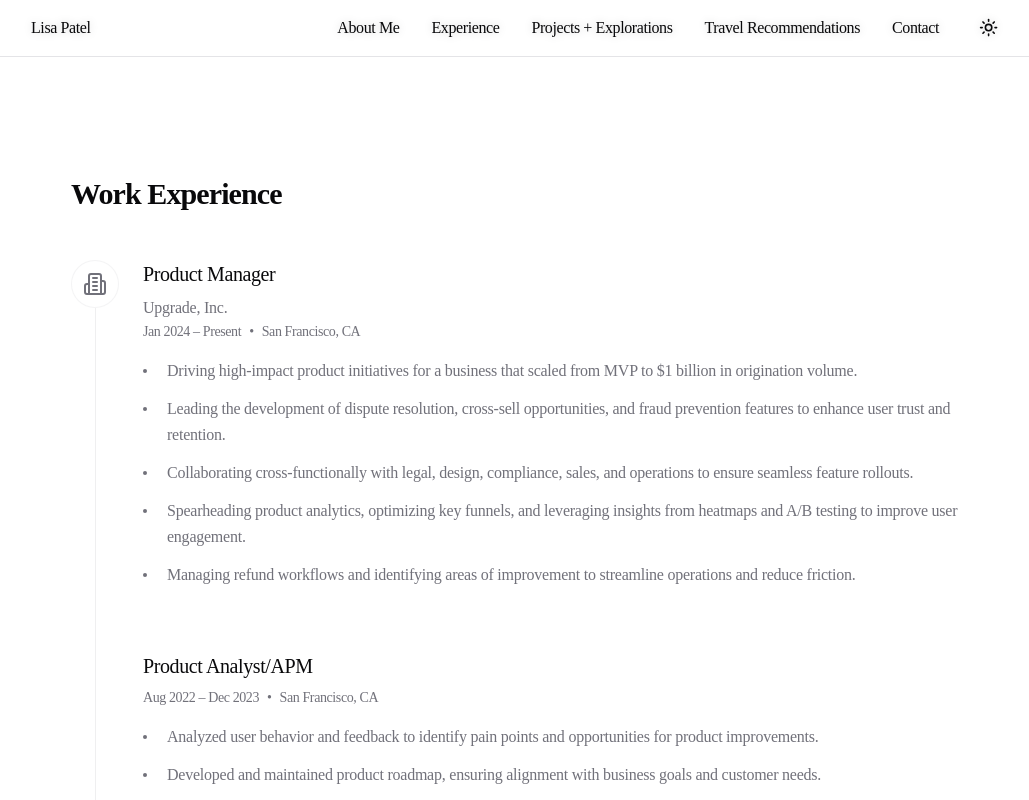
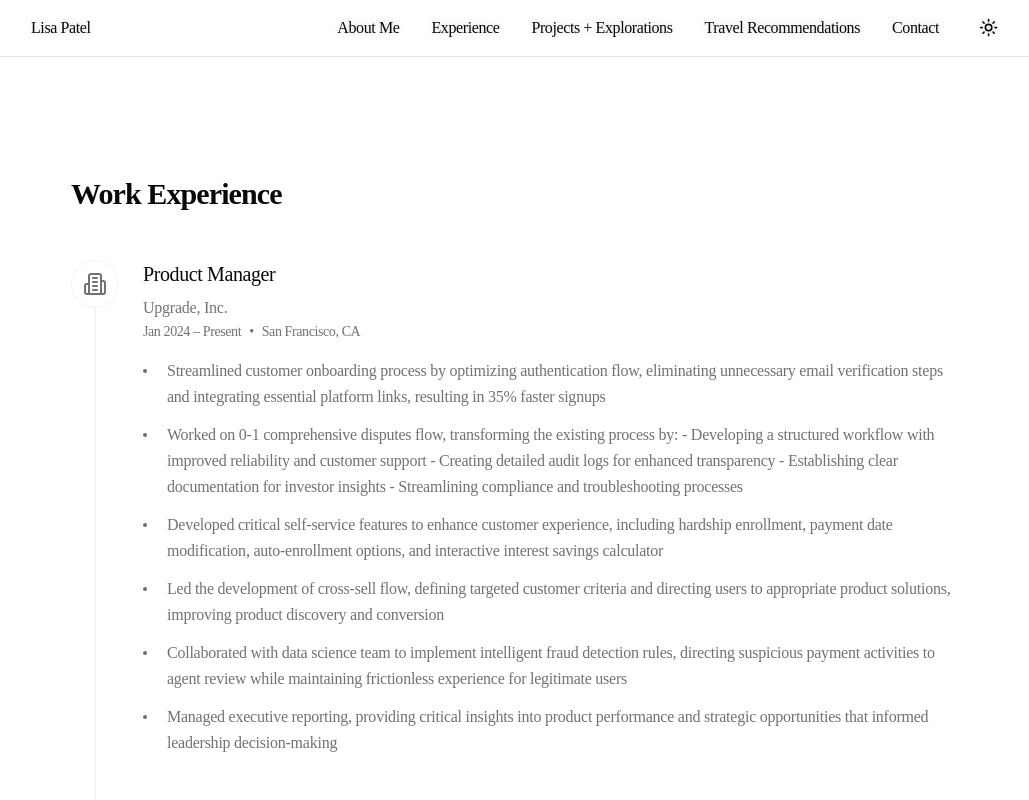
Before and after one commit to lisaapatel/LisaP, a Next.js app: page /experience in a window 1280 px wide. Shown: the top 800 px of the page, without its empty margins (121-1150 px from the left). Built offline with nearby package versions, Linux system fonts and the light colour scheme.

Commit message:
Resolved conflicts

```diff
--- a/data/experience.ts
+++ b/data/experience.ts
@@ -7,15 +7,16 @@ export const EXPERIENCE: Experience[] = [
     location: "San Francisco, CA",
     period: "Jan 2024 – Present",
     description: [
-      "Driving high-impact product initiatives for a business that scaled from MVP to $1 billion in origination volume.",
-      "Leading the development of dispute resolution, cross-sell opportunities, and fraud prevention features to enhance user trust and retention.",
-      "Collaborating cross-functionally with legal, design, compliance, sales, and operations to ensure seamless feature rollouts.",
-      "Spearheading product analytics, optimizing key funnels, and leveraging insights from heatmaps and A/B testing to improve user engagement.",
-      "Managing refund workflows and identifying areas of improvement to streamline operations and reduce friction."
+      "Streamlined customer onboarding process by optimizing authentication flow, eliminating unnecessary email verification steps and integrating essential platform links, resulting in 35% faster signups",
+      "Worked on 0-1 comprehensive disputes flow, transforming the existing process by:\n- Developing a structured workflow with improved reliability and customer support\n- Creating detailed audit logs for enhanced transparency\n- Establishing clear documentation for investor insights\n- Streamlining compliance and troubleshooting processes",
+      "Developed critical self-service features to enhance customer experience, including hardship enrollment, payment date modification, auto-enrollment options, and interactive interest savings calculator",
+      "Led the development of cross-sell flow, defining targeted customer criteria and directing users to appropriate product solutions, improving product discovery and conversion",
+      "Collaborated with data science team to implement intelligent fraud detection rules, directing suspicious payment activities to agent review while maintaining frictionless experience for legitimate users",
+      "Managed executive reporting, providing critical insights into product performance and strategic opportunities that informed leadership decision-making"
     ]
   },
   {
-    title: "Product Analyst/APM",
+    title: "Associate PM/Product Analyst",
     company: "Upgrade, Inc.",
     location: "San Francisco, CA",
     period: "Aug 2022 – Dec 2023",
--- a/package.json
+++ b/package.json
@@ -28,8 +28,8 @@
     "tailwindcss-animate": "^1.0.7"
   },
   "devDependencies": {
-    "@types/node": "18.0.0",
-    "@types/react": "18.0.14",
+    "@types/node": "22.13.9",
+    "@types/react": "19.0.10",
     "@types/react-dom": "18.0.5",
     "autoprefixer": "^10.4.7",
     "eslint": "8.19.0",
@@ -37,6 +37,6 @@
     "postcss": "^8.4.14",
     "prettier": "^2.7.1",
     "tailwindcss": "^3.0.22",
-    "typescript": "4.7.4"
+    "typescript": "5.8.2"
   }
 }
```
Also changed, not shown: tsconfig.json (+23 -5 lines), 1 other file (tests, documents, lock files or other folders).
